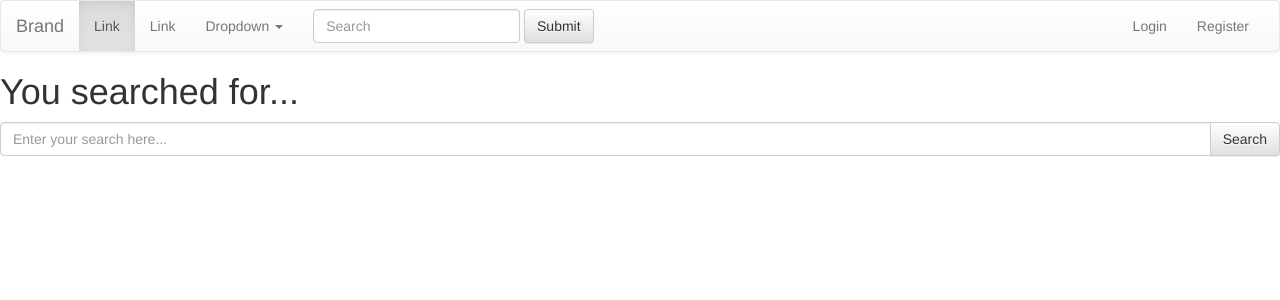
After one commit to aslaugsol/Verkl2, a Django app: template django_projects/Event_driven/templates/events/searc_events.html in a window 1280 px wide. The commit adds this page. Shown: the top 300 px of the page. Run offline with Django 4.2, Linux system fonts and the light colour scheme; the template is opened without the code that fills it, so the values that code supplies are empty.

Commit message:
search events

```diff
--- a/django_projects/Event_driven/Event_driven/urls.py
+++ b/django_projects/Event_driven/Event_driven/urls.py
@@ -23,5 +23,6 @@ urlpatterns = [
     path('delete_event/<int:id>', views.delete_event, name='delete_event'),
     path('update_event/<int:id>', views.update_event, name='update_event'),
     path('user/', include('user.urls')),
+    #path('events/search_event', views.index, name='search_event')
     #path("/book-tickets",)
 ]
--- a/django_projects/Event_driven/static/js/events.js
+++ b/django_projects/Event_driven/static/js/events.js
@@ -1,25 +1,16 @@
 $(document).ready(function() {
     $('#search-btn').on('click',function (e) {
         e.preventDefault();
-        let SearchText = $('#search-box').val();
+        var SearchText = $('#search-box').val();
         $.ajax({
             url:'/events?search_filter=' + SearchText,
             type: 'GET',
-            success: function(resp) {
-                let newHtml = resp.data.map(d => {
-                    return '<div class="well event">' +
-                            '<a href="/events/${d.id}">' +
-                                '<img class="event-img" src="${d.firstImage}"/>' +
-                                '<h4>${d.name}</h4>' +
-                                '<p>${d.categoryy}</p>' +
-                            '</a>' +
-                            '</div>'
+            success: function(response) {
+                let newHtml = response.data.map(d => {
+                    return '<div class="well event"><a href="/events/${d.id}"><h4>${"d.name"}</h4><p>${"d.categoryy"}</p></a></div>'
                 });
                 $('.events').html(newHtml.join(''));
                 $('#search-box').val('');
-            },
-            error: function (xhr, status, error){
-                console.error(error);
             }
         })
 
--- a/django_projects/Event_driven/templates/events/indexx.html
+++ b/django_projects/Event_driven/templates/events/indexx.html
@@ -4,7 +4,7 @@
     <div class="input-group">
         <input type="search" class="form-control" id="search-box" placeholder="Enter your search here...">
         <div class="input-group-btn">
-            <button type="button" id="search-btn" class="btn btn-default">Search</button>
+            <button type="button" id="search-btn" class="btn btn-outline-secondary">Search</button>
         </div>
     </div>
     <div>
--- /dev/null
+++ b/django_projects/Event_driven/templates/events/searc_events.html
@@ -0,0 +1,10 @@
+{% extends 'base.html' %}
+{% block content %}
+    <h1 class="red">You searched for...</h1>
+    <div class="input-group">
+        <input type="search" class="form-control" id="search-box" placeholder="Enter your search here...">
+        <div class="input-group-btn">
+            <button type="button" id="search-btn" class="btn btn-default">Search</button>
+        </div>
+    </div>
+{% endblock %}
```
Also changed, not shown: django_projects/Event_driven/EventDriven/views.py (+6 -2 lines).
